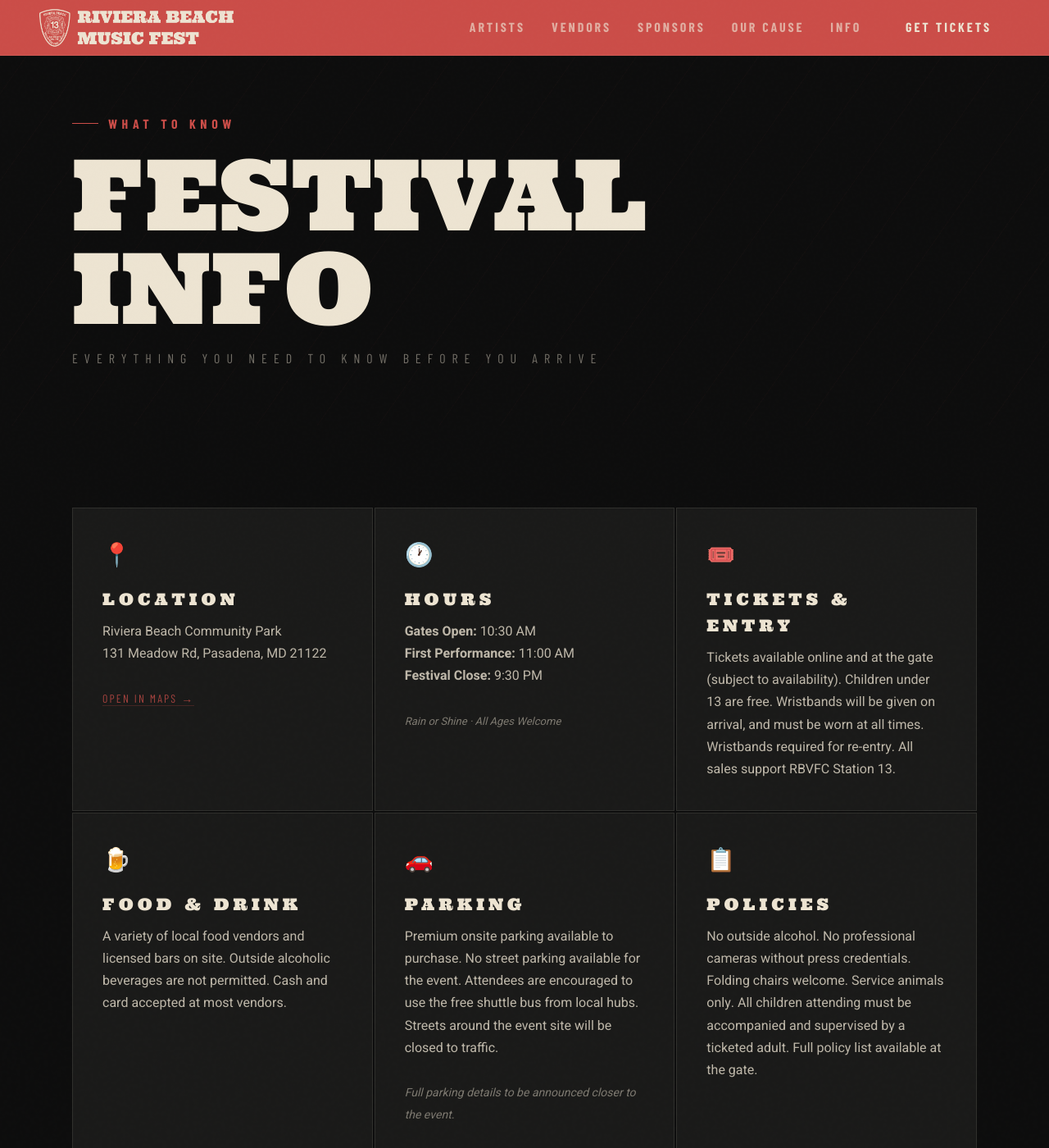
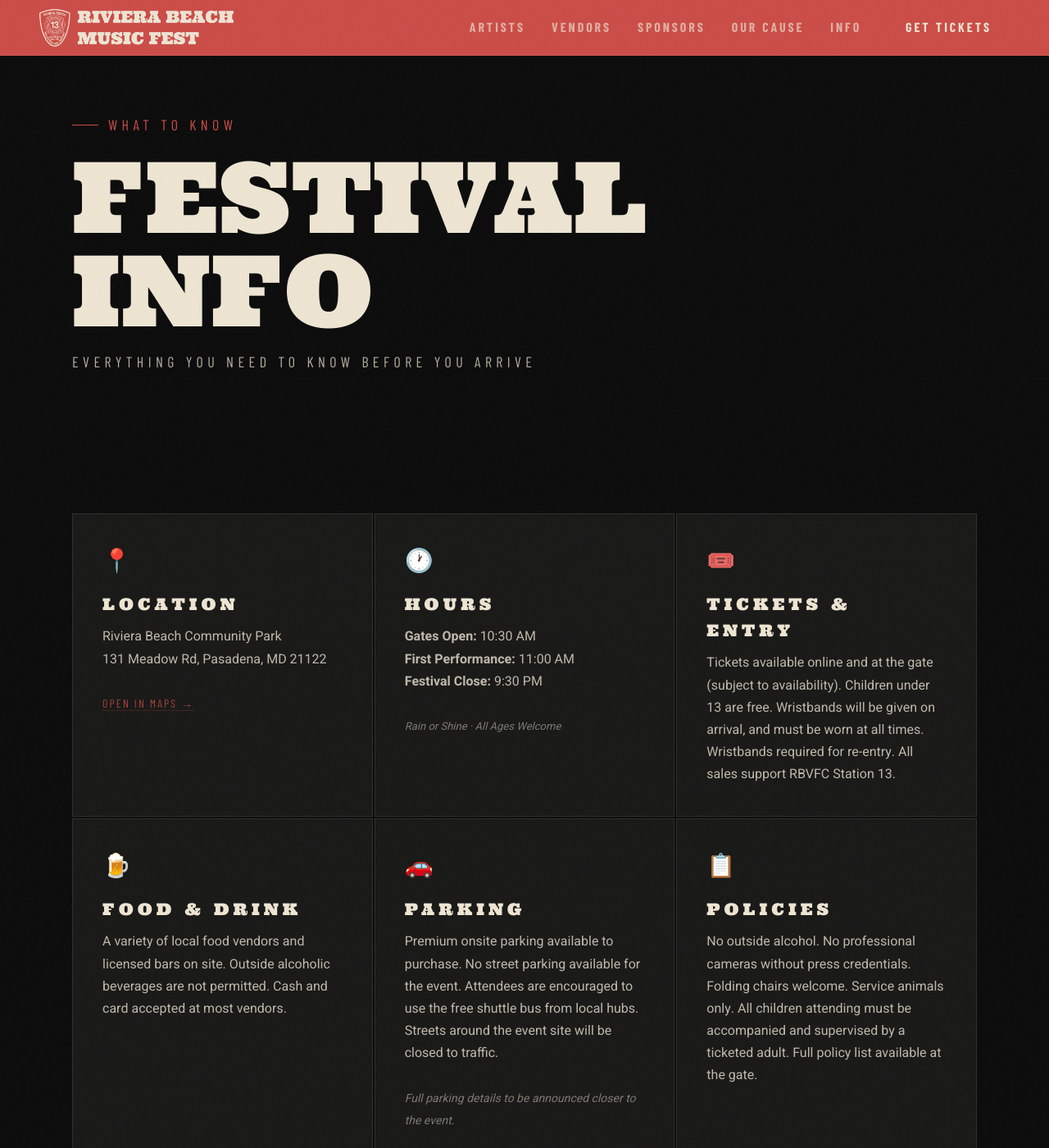
Before and after one commit to RBVFC/rbmf, a Jekyll site: the page built from info/index.html, in a window 1280 px wide and 1400 px high. Shown: the whole window at 82% size. Built offline with Jekyll 4.4.1, drawn with Linux system fonts in a browser that asks for light colours; some web fonts are replaced.

Commit message:
Update main.css (#80)

```diff
--- a/assets/css/main.css
+++ b/assets/css/main.css
@@ -91,9 +91,9 @@ p:last-child { margin-bottom: 0; }
 /* ── COMPONENTS: LABELS & SECTION HEADERS ── */
 .label {
   font-family: var(--font-ui);
-  font-size: 16px;
-  font-weight: 700;
-  letter-spacing: 0.35em;
+  font-size: 18px;
+  font-weight: 500;
+  letter-spacing: 0.3em;
   text-transform: uppercase;
   color: var(--red);
   display: flex;
@@ -244,10 +244,11 @@ p:last-child { margin-bottom: 0; }
 .page-hero h1 { color: var(--cream); margin-bottom: 16px; }
 .page-hero__sub {
   font-family: var(--font-ui);
-  font-size: 16px;
-  letter-spacing: 0.5em;
+  font-weight: 500;
+  font-size: 18px;
+  letter-spacing: 0.3em;
   text-transform: uppercase;
-  color: rgba(237,228,210,0.45);
+  color: rgba(237,228,210,0.75);
 }
 
 /* ── TICKER ── */
```
